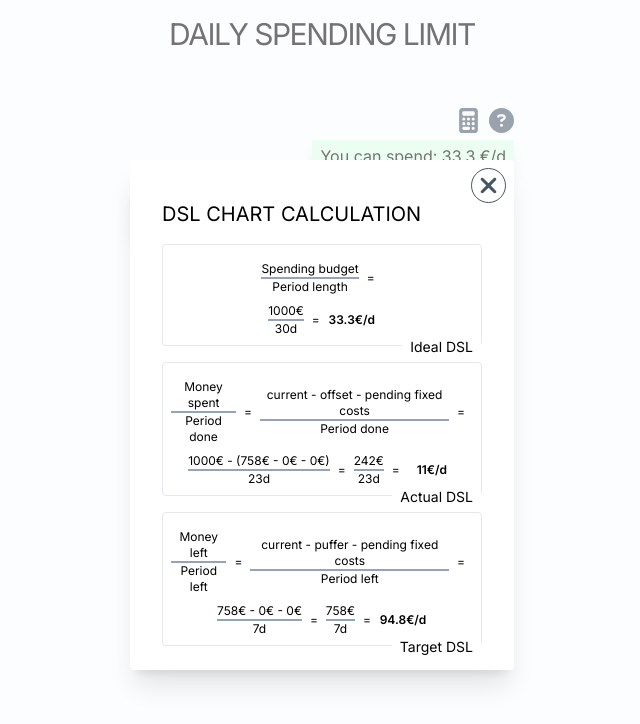
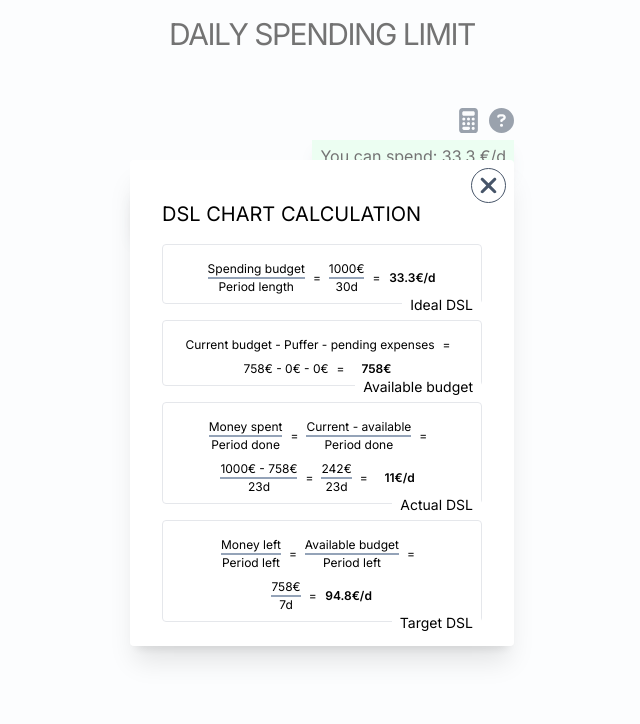
Before and after one commit to WendtOle/daily-spending-limit, a Next.js app: page / in a window 1280 px wide. Both pictures are taken after a click on the button 786 px from the left and 120 px from the top of the page. Shown: the top 724 px of the page, without its empty margins (318-958 px from the left). Built offline with nearby package versions, Linux system fonts and the light colour scheme.

Commit message:
Correct dsl chart calculation modal a bit more
the period done and left are still not correct given in the explanation

```diff
--- a/app/modal/DSLChartCalculationsModal.tsx
+++ b/app/modal/DSLChartCalculationsModal.tsx
@@ -1,7 +1,7 @@
 import { Modal } from "../Modal";
 import { useDSL } from "../hooks/useDSL";
 import { useLocalstorageValues } from "../hooks/useLocalstorageValues";
-import { getPeriod } from "../calculations";
+import { getAvailableBudget, getPeriod } from "../calculations";
 import { ModalType } from "./Modals";
 
 interface Single {
@@ -10,7 +10,7 @@ interface Single {
 }
 
 interface Props {
-  block: [Single, Single] | [Single];
+  block: [Single, Single] | [Single] | string[];
   result?: string;
 }
 
@@ -40,6 +40,12 @@ export const DSLChartCalculationsModal = () => {
     left: leftPeriod,
   } = getPeriod(new Date());
 
+  const availableBudget = getAvailableBudget({
+    currentBudget: currentBudget ?? 0,
+    offset: budgetOffset,
+    futureExpenses: pendingFixedCosts,
+  });
+
   const explanations: Array<{ label: string; rows: Props[] }> = [
     {
       label: "Ideal DSL",
@@ -50,16 +56,26 @@ export const DSLChartCalculationsModal = () => {
               upper: "Spending budget",
               lower: "Period length",
             },
-          ],
-        },
-        {
-          block: [
             {
               upper: `${startBudget}€`,
               lower: `${periodLength}d`,
             },
           ],
           result: `${idealDSL}€/d`,
+        },
+      ],
+    },
+    {
+      label: "Available budget",
+      rows: [
+        {
+          block: ["Current budget - Puffer - pending expenses"],
+        },
+        {
+          block: [
+            `${currentBudget}€ - ${budgetOffset}€ - ${pendingFixedCosts}€`,
+          ],
+          result: `${(currentBudget ?? 0) - budgetOffset - pendingFixedCosts}€`,
         },
       ],
     },
@@ -73,7 +89,7 @@ export const DSLChartCalculationsModal = () => {
               lower: "Period done",
             },
             {
-              upper: "current - offset - pending fixed costs",
+              upper: "Current - available ",
               lower: "Period done",
             },
           ],
@@ -81,7 +97,7 @@ export const DSLChartCalculationsModal = () => {
         {
           block: [
             {
-              upper: `${startBudget}€ - (${currentBudget}€ - ${budgetOffset}€ - ${pendingFixedCosts}€)`,
+              upper: `${startBudget}€ - ${availableBudget}€`,
               lower: `${donePeriod}d`,
             },
             {
@@ -106,17 +122,13 @@ export const DSLChartCalculationsModal = () => {
               lower: "Period left",
             },
             {
-              upper: "current - puffer - pending fixed costs",
+              upper: "Available budget",
               lower: "Period left",
             },
           ],
         },
         {
           block: [
-            {
-              upper: `${currentBudget}€ - ${budgetOffset}€ - ${pendingFixedCosts}€`,
-              lower: `${leftPeriod}d`,
-            },
             {
               upper: `${
                 (currentBudget ?? 0) - budgetOffset - pendingFixedCosts
@@ -136,10 +148,16 @@ export const DSLChartCalculationsModal = () => {
         {steps.map((step, index) => (
           <div key={index} className="flex flex-row items-center">
             <div key={index + "main"} className="flex flex-col  text-center">
-              <p>{step.upper}</p>
-              <p className="text-center border-t-2 border-t-slate-400">
-                {step.lower}
-              </p>
+              {typeof step === "string" ? (
+                <p>{step}</p>
+              ) : (
+                <>
+                  <p>{step.upper}</p>
+                  <p className="text-center border-t-2 border-t-slate-400">
+                    {step.lower}
+                  </p>
+                </>
+              )}
             </div>
             <p className="mx-2">=</p>
           </div>
```
